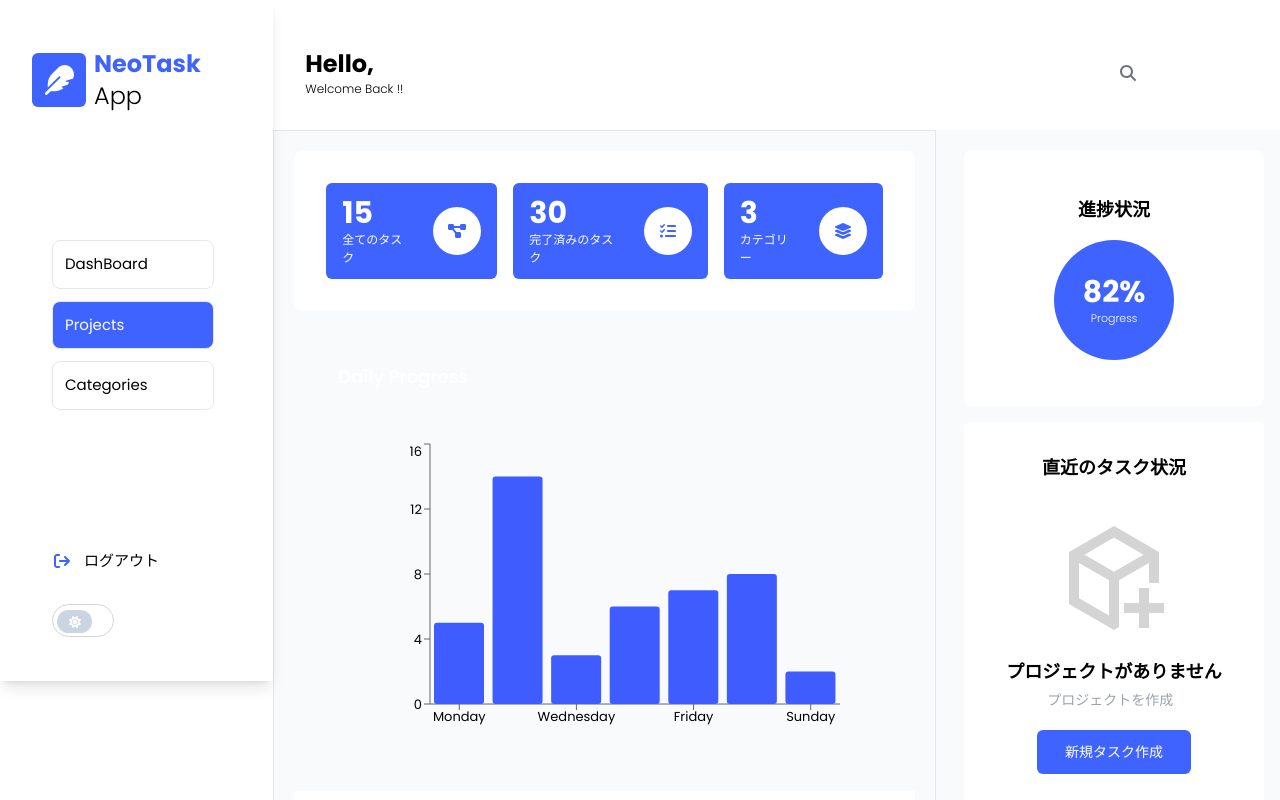
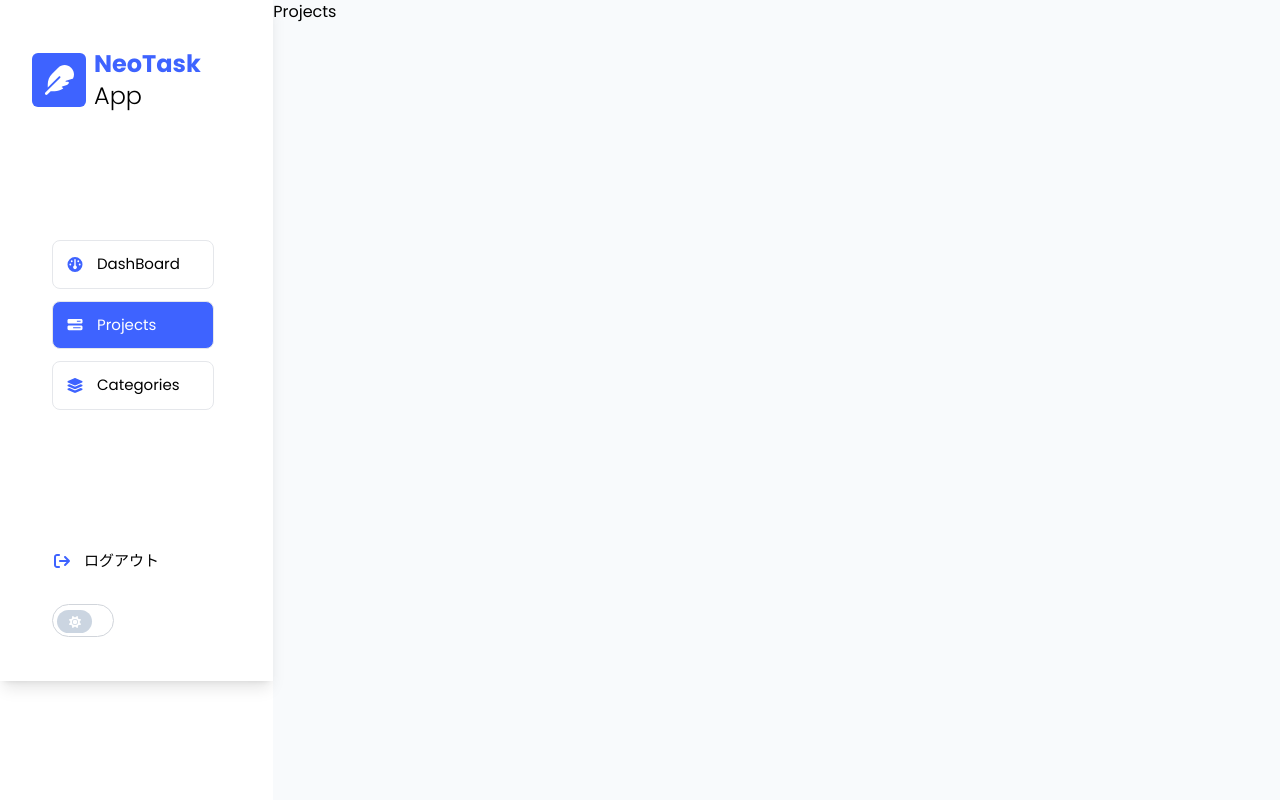
Before and after one commit to Kroro1208/neo-task-app, a Next.js app: page /dashboard in a window 1280 px wide. Both pictures are taken after a click on the element "Projects". Shown: the top 800 px of the page. Built offline with nearby package versions, Linux system fonts and the light colour scheme.

Commit message:
サイドバーを選択してメインページを切り替えでいるようにした

```diff
--- a/src/app/ContextAPI.tsx
+++ b/src/app/ContextAPI.tsx
@@ -3,6 +3,7 @@
 import { createContext, Dispatch, ReactNode, SetStateAction, useContext, useEffect, useState } from "react";
 import { Project } from "./Data/ProjectsData";
 import { ProjectCategory } from "./Data/CategoriesData";
+import { faBarsProgress, faDashboard, faLayerGroup } from "@fortawesome/free-solid-svg-icons";
 
 interface MenuItem {
     name: string;
@@ -69,9 +70,13 @@ function GlobalContextProvider({children}: {children: ReactNode}) {
     const [isDark, setIsDark] = useState<boolean>(false);
     const [openSideBar, setOpenSideBar] = useState<boolean>(false);
     const [isMobileView, setIsMobileView] = useState<boolean>(false);
-    const [menuItems, setMenuItems] = useState<MenuItem[]>([]);
     const [allProjects, setAllProjects] = useState<Project[]>([]);
     const [allCategories, setAllCategories] = useState<ProjectCategory[]>([]);
+    const [menuItems, setMenuItems] = useState<MenuItem[]>([
+        { name: 'DashBoard', icon: faDashboard, isSelected: true },
+        { name: 'Projects', icon: faBarsProgress, isSelected: false },
+        { name: 'Categories', icon: faLayerGroup, isSelected: false },
+    ]);
 
     useEffect(() => {
         function handleResize(){
--- /dev/null
+++ b/src/app/components/CategoriesScreen/Categories.tsx
@@ -0,0 +1,10 @@
+
+const Categories = () => {
+  return (
+    <div className='h-[1000px] w-full bg-slate-50'>
+      Categories
+    </div>
+  )
+}
+
+export default Categories
--- /dev/null
+++ b/src/app/components/ProjectsScreen/Projects.tsx
@@ -0,0 +1,10 @@
+
+const Projects = () => {
+  return (
+    <div className='h-[1000px] w-full bg-slate-50'>
+      Projects
+    </div>
+  )
+}
+
+export default Projects
--- a/src/app/components/SideBar.tsx
+++ b/src/app/components/SideBar.tsx
@@ -13,15 +13,11 @@ interface MenuItem {
 }
 
 const SideBar = () => {
-    const { isDark, sideBar, mobileView  } = useGlobalContextProvider();
+    const { isDark, sideBar, mobileView, dashboardItems  } = useGlobalContextProvider();
     const { openSideBar, setOpenSideBar } = sideBar;
+    const { menuItems, setMenuItems } = dashboardItems;
+    const { isMobileView } = mobileView;
     const sideBarRef = useRef<HTMLDivElement>(null);
-    const { isMobileView } = mobileView;
-    const [ menuItems, setMenuItem] = useState<MenuItem[]>([
-        {name: "DashBoard", icon: "faDashboard", isSelected: true},
-        {name: "Projects", icon: "faBarsProgress", isSelected: false},
-        {name: "Categories", icon: "faLayerGroup", isSelected: false},
-    ]);
 
     useEffect(()=> {
       function handleResize(){
@@ -52,7 +48,7 @@ const SideBar = () => {
             return {...item, isSelected: false};
         });
 
-        setMenuItem(copyMenuItems);
+        setMenuItems(copyMenuItems);
     }
 
   return (
--- a/src/app/dashboard/page.tsx
+++ b/src/app/dashboard/page.tsx
@@ -2,14 +2,34 @@
 import { useGlobalContextProvider } from '../ContextAPI'
 import SideBar from '../components/SideBar';
 import DashBoard from '../components/Dashboard/Dashboard';
+import Categories from '../components/CategoriesScreen/Categories';
+import Projects from '../components/ProjectsScreen/Projects';
 
 const Page = () => {
-    const {isDark, sideBar} = useGlobalContextProvider();
+    const {isDark, sideBar, dashboardItems} = useGlobalContextProvider();
     const {openSideBar, setOpenSideBar} = sideBar;
+    const { menuItems, setMenuItems } = dashboardItems;
+    const selectedItems = menuItems.find( (item) => ( item.isSelected));
+    let selectedComponent = null;
+
+    switch (selectedItems?.name){
+      case "DashBoard":
+        selectedComponent = <DashBoard />;
+        break;
+      case "Projects":
+        selectedComponent = <Projects />
+        break;
+      case "Categories":
+        selectedComponent = <Categories />
+        break;
+      default:
+        break;
+    }
+
   return (
     <div className={`poppins flex w-full h-auto relative ${isDark ? "dark-mode" : "light-mode"}`}>
       <SideBar />
-      <DashBoard />
+      {selectedComponent}
       <div className={`${openSideBar ? "block" : "hidden"}
         w-full h-full fixed bg-black z-9 opacity-20`}>
       </div>
```
